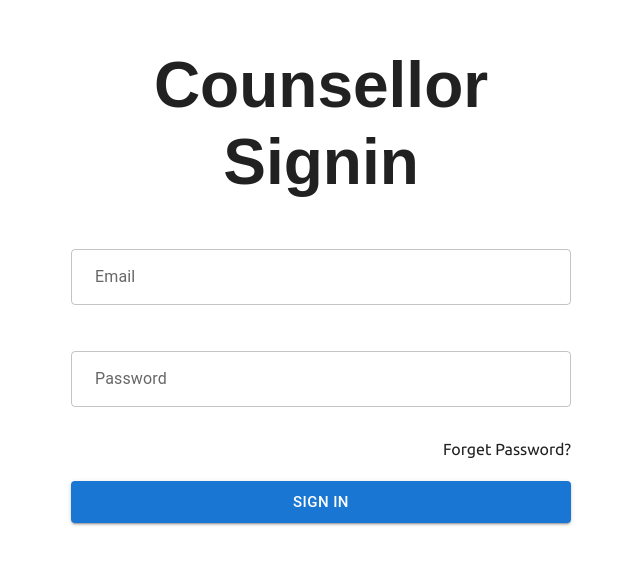
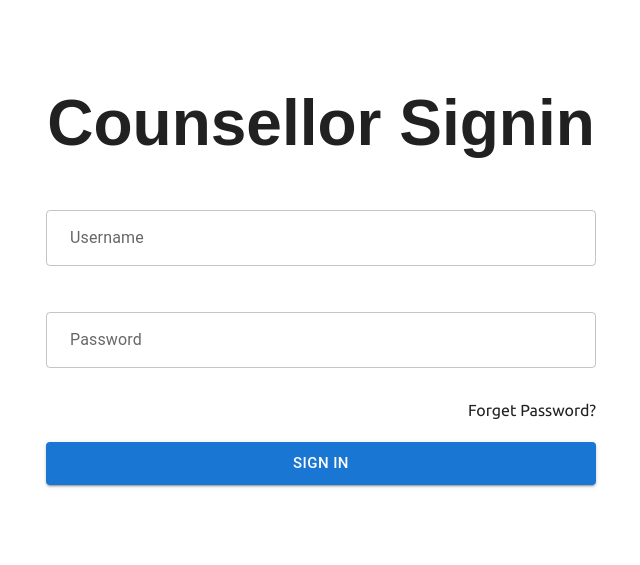
Before and after one commit to aftabMansoori/Don-t-Go-Depresso-Frontend, a React (Create React App) app: page /counsellor/signin in a window 1280 px wide. Shown: the part 115-680 px from the top of the page, without its empty margins (319-959 px from the left). Built offline with nearby package versions, Linux system fonts and the light colour scheme; no server answers; a web font is replaced by a local one.

Commit message:
Integrated the counsellor signin

```diff
--- a/src/Pages/Counsellor/CSSignin/CSSignin.jsx
+++ b/src/Pages/Counsellor/CSSignin/CSSignin.jsx
@@ -1,53 +1,67 @@
 import React, { useState } from "react";
 import { useHistory } from "react-router";
 import toast, { Toaster } from "react-hot-toast";
-import { Link } from "react-router-dom";
 import { axiosConfig } from "../../../utils/axiosConfig";
+import { counsellorSignin } from "../../../utils/api";
 
 import { TextField, Button, Dialog } from "@mui/material";
-import ArrowBackIcon from "@mui/icons-material/ArrowBack";
 
 import styles from "./CSSignin.module.scss";
 
 export default function CSSignin() {
   const history = useHistory();
 
-  const [email, setEmail] = useState();
-  const [password, setPassword] = useState();
+  const [username, setUsername] = useState("");
+  const [password, setPassword] = useState("");
   const [loading, setLoading] = useState(false);
-  const [open, setOpen] = useState(true);
 
-  const handleBack = () => {
-    setOpen(false);
-    history.push("/");
+  const handleSubmit = () => {
+    setLoading(true);
+
+    axiosConfig
+      .post(counsellorSignin, {
+        username,
+        password,
+        role: "counsellor",
+      })
+      .then((res) => {
+        if (res.status !== 200) return;
+        let user = res.data.user;
+        localStorage.setItem("token", JSON.stringify(res.data.token));
+        localStorage.setItem("user", JSON.stringify(user));
+        localStorage.setItem("isAuth", true);
+        history.push("/counsellor/dashboard");
+        toast.success("Login Successfull!");
+        setLoading(false);
+      })
+      .catch((err) => {
+        toast.error("There was an Error. Please try again later");
+        console.log("ada", err.response.data.message);
+        setLoading(false);
+      });
+    setLoading(false);
   };
 
   return (
     <>
       <Dialog
-        open={open}
-        fullScreen={open}
+        open={true}
+        fullScreen={true}
         maxWidth={"100vw"}
         fullWidth={"100vw"}
       >
         <div className="container ">
-          {/* <ArrowBackIcon
-            fontSize="large"
-            className="btn p-0 m-0"
-            onClick={() => handleBack()}
-          /> */}
           <section className={styles.parent}>
             <div className={styles.loginForm}>
               <h1 className="text-center">Counsellor Signin</h1>
-              {/* <p className="text-center">Sign in to safe mental space!</p> */}
               <div>
                 <TextField
                   id="outlined-basic"
-                  label="Email"
+                  label="Username"
                   margin="normal"
                   variant="outlined"
                   fullWidth
-                  onChange={(e) => setEmail(e.target.value)}
+                  onChange={(e) => setUsername(e.target.value)}
                 />
               </div>
               <div>
@@ -66,7 +80,7 @@ export default function CSSignin() {
               </div>
               <Button
                 disabled={loading}
-                // onClick={handleSubmit}
+                onClick={() => handleSubmit()}
                 fullWidth
                 variant="contained"
                 type="submit"
--- a/src/Pages/Counsellor/CSSignin/CSSignin.module.scss
+++ b/src/Pages/Counsellor/CSSignin/CSSignin.module.scss
@@ -8,7 +8,7 @@
 }
 
 .loginForm {
-  width: 500px;
+  width: 550px;
 
   h1 {
     font-size: 4rem;
```
